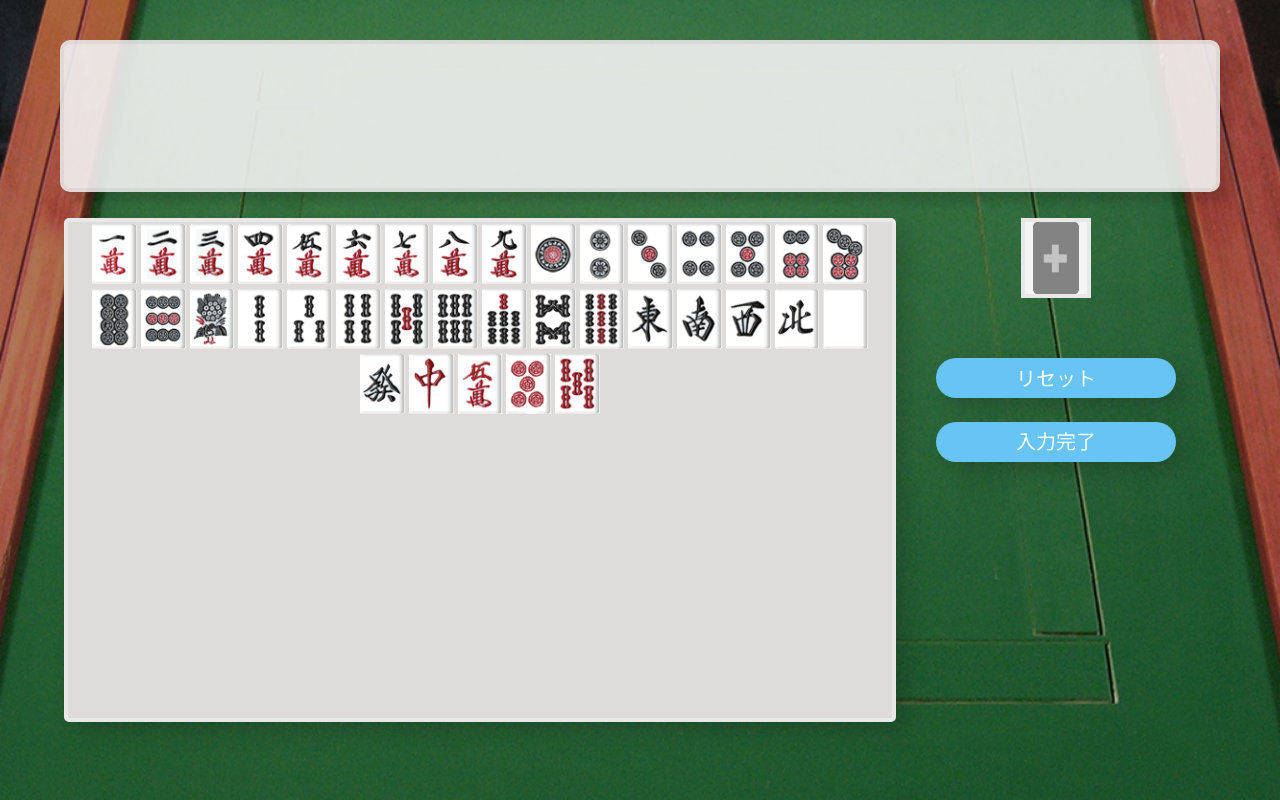
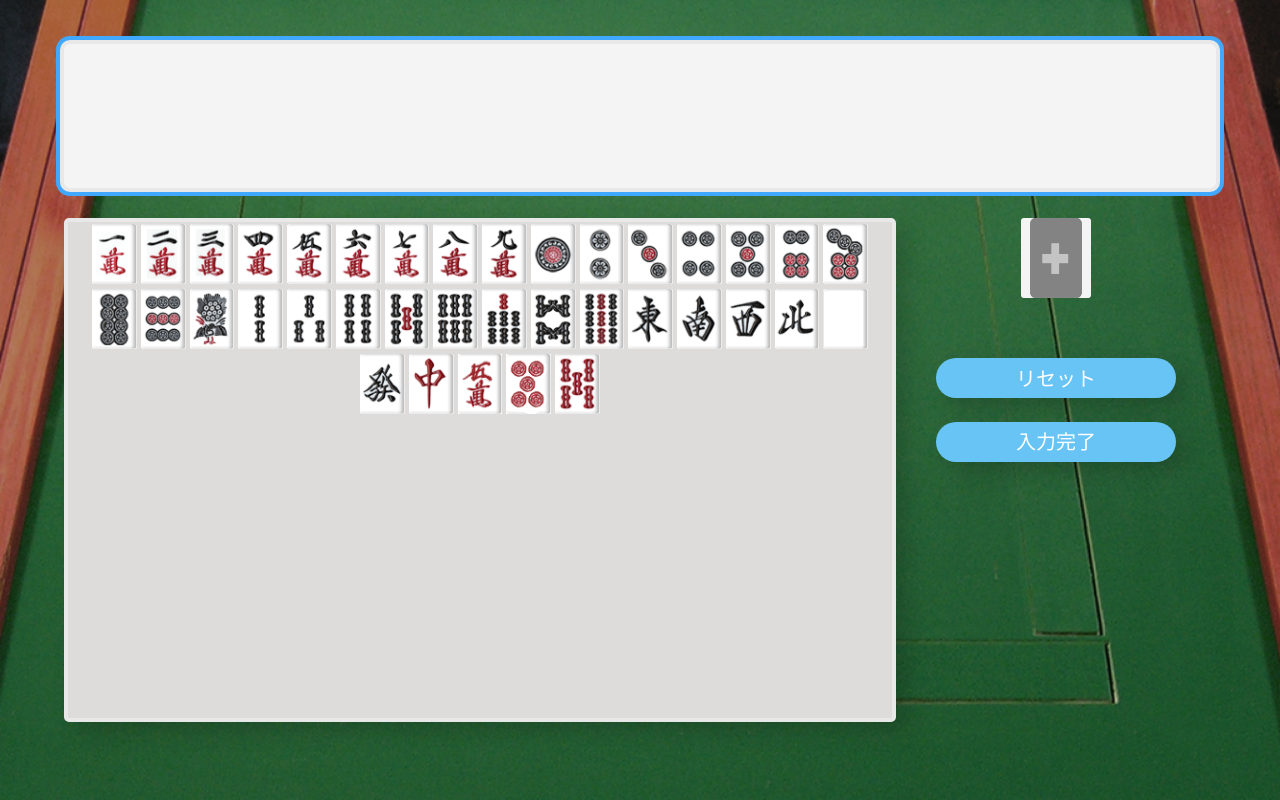
Before and after one commit to kyutech-stairs/gen-mahjong, a Vue app in the folder app/web-front/vue-pwa/: page /haipai in a window 1280 px wide. Built offline with nearby package versions, Linux system fonts and the light colour scheme.

Commit message:
[add]入力対象のボックスに枠線を追加

```diff
--- a/app/web-front/vue-pwa/src/store/index.ts
+++ b/app/web-front/vue-pwa/src/store/index.ts
@@ -21,6 +21,9 @@ export default new Vuex.Store({
     },
   },
   getters: {
+    focusInputBox: (state) => {
+      return state.focus;
+    },
     ownWind: (state) => {
       return state.own_wind;
     },
--- a/app/web-front/vue-pwa/src/views/Haipai.vue
+++ b/app/web-front/vue-pwa/src/views/Haipai.vue
@@ -1,6 +1,6 @@
 <template>
   <div class="c-haipai">
-    <div class="c-haipai_selected">
+    <div :class="switchHaipaiClass($store.getters.focusInputBox)">
       <CardList></CardList>
     </div>
     <div class="c-haipai_bottom">
@@ -8,7 +8,7 @@
         <AddCards @doraName="dora_change"></AddCards>
       </div>
       <div class="c-haipai_rightset">
-        <div class="c-haipai_dora" v-on:click="switchFocusTrue">
+        <div :class="switchDoraClass($store.getters.focusInputBox)" v-on:click="switchFocusTrue">
           <Dora :dora="dora"></Dora>
         </div>
         <div class="c-haipai_button">
@@ -31,6 +31,10 @@ export default {
   components: { AddCards, CardList, Dora, ClearBtn },
   data() {
     return{
+      classHaipaiSelected: 'c-haipai_selected selected',
+      classHaipai: 'c-haipai_selected',
+      classDoraSelected: 'c-haipai_dora selected',
+      classDora: 'c-haipai_dora',
       dora: InputCardList.dora,
     };
   },
@@ -40,6 +44,21 @@ export default {
     },
     switchFocusTrue() {
       this.$store.commit('switchFocus', true);
+    },
+    switchHaipaiClass(status) {
+      if (!status) {
+        return this.classHaipaiSelected;
+      } else {
+        return this.classHaipai;
+      }
+    },
+    switchDoraClass(status) {
+      if (status) {
+        return this.classDoraSelected;
+      } else {
+        return this.classDora;
+      }
+
     },
   },
 };
@@ -69,11 +88,13 @@ export default {
     border-radius: 10px;
     background-color: #f4f4f4;
     border: 4px solid #e8e8e8;
-    opacity: 0.89;
     box-shadow: 10px 10px 10px rgba(0, 0, 0, 0.16);
     left: 50%;
     transform: translateX(-50%);
     position: relative;
+    &.selected{
+      box-shadow: 0 0 0 4px rgb(64, 169, 255);
+    }
   }
   &_bottom{
     display: flex;
@@ -108,7 +129,10 @@ export default {
     width: 70px;
     height: 80px;
     background-color: #f4f4f4;
-    border: 4px solid #e8e8e8;
+    border-radius: 3px;
+    &.selected{
+      box-shadow: 0 0 0 4px rgb(64, 169, 255);
+    }
   }
   &_button{
     display: block;
```
